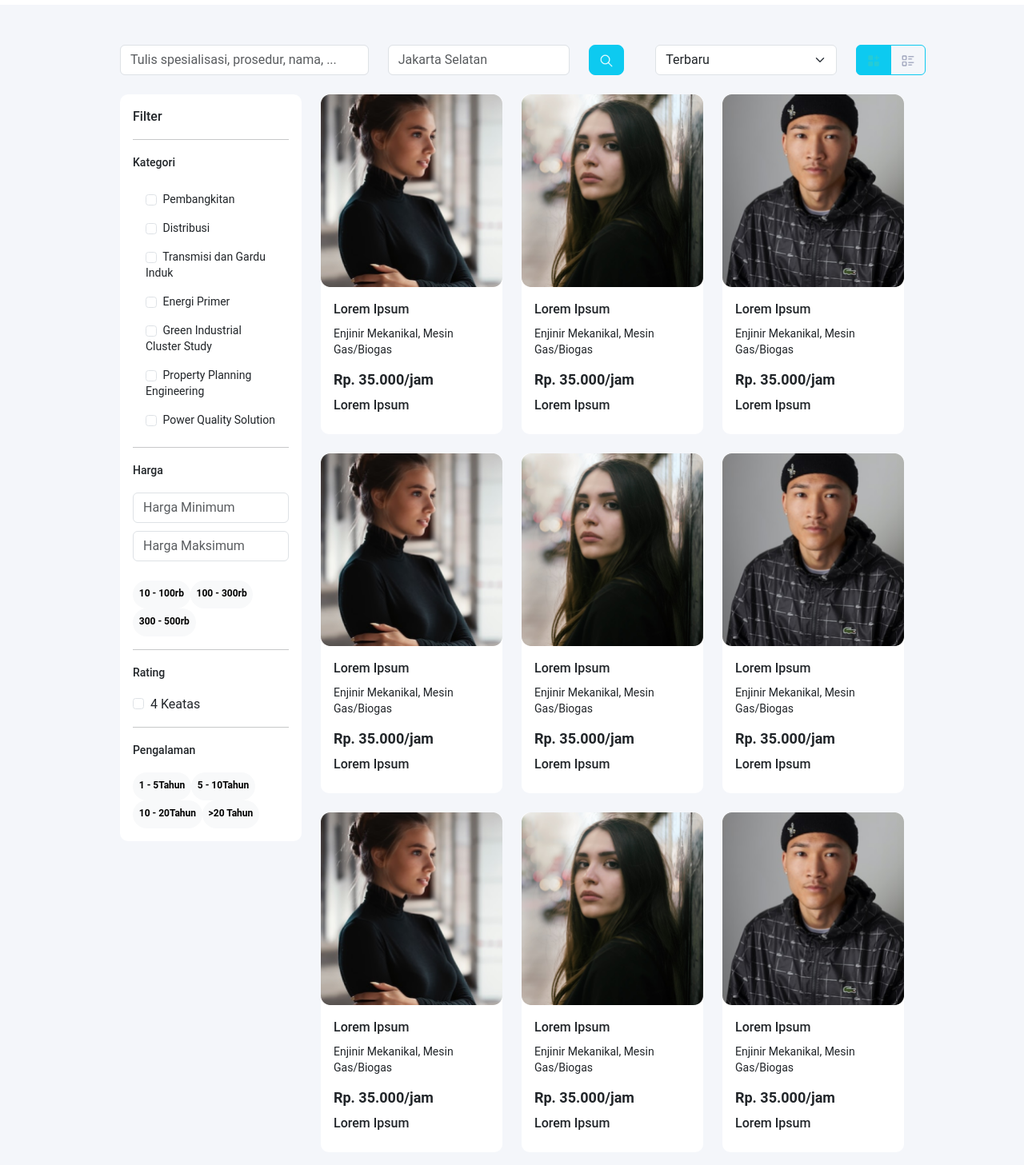
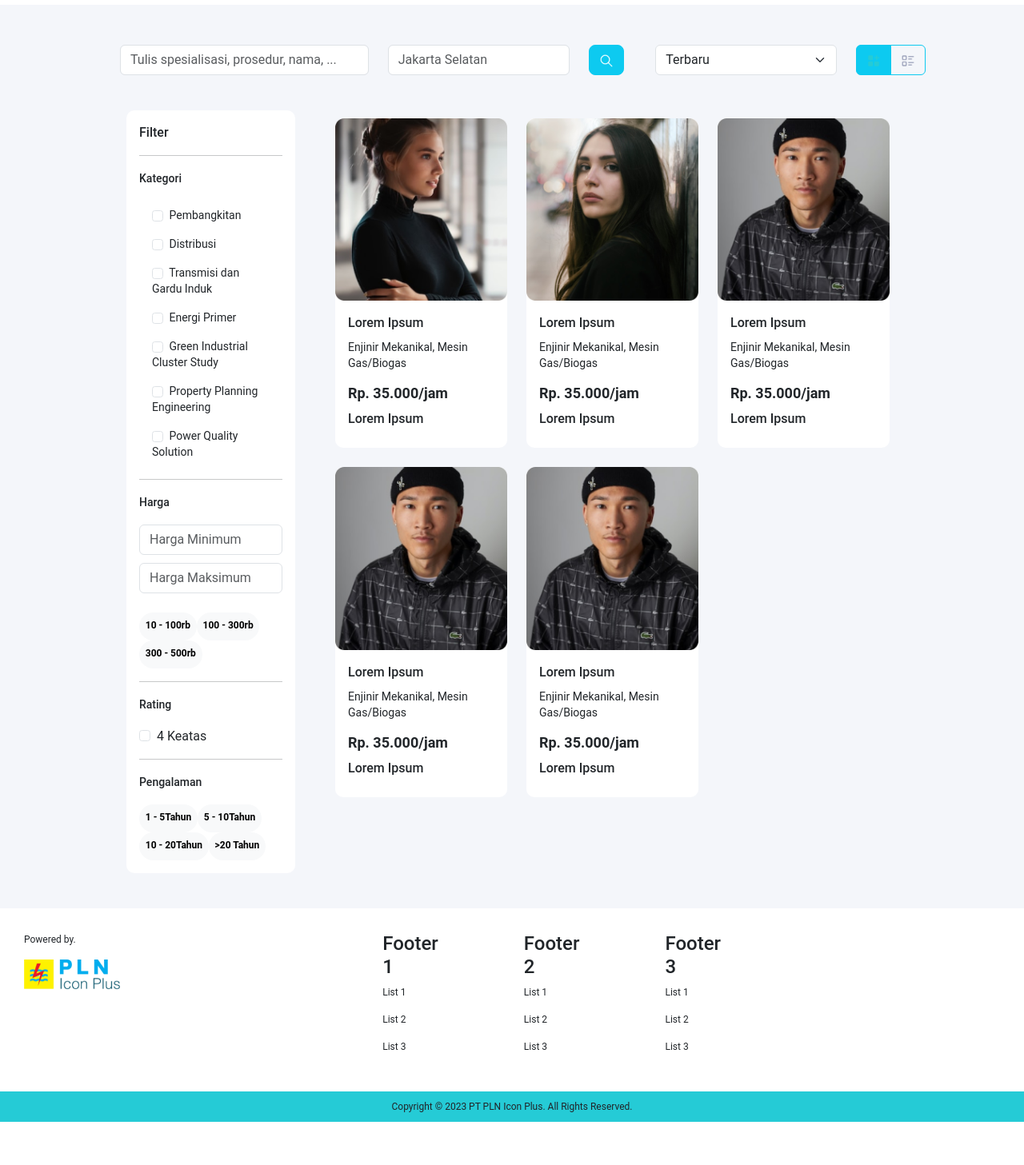
Before and after one commit to rizkybor/konsultrik-webapp, a Vue app in the folder konsultrik/: page /marketplace in a window 1280 px wide. Shown: the part 53-1510 px from the top of the page at 80% size. After the commit the page ends 1456 px from the top, so only its background shows below. Built offline with nearby package versions, Linux system fonts and the light colour scheme.

Commit message:
Update styling marketplace

```diff
--- a/konsultrik/src/assets/main.css
+++ b/konsultrik/src/assets/main.css
@@ -179,6 +179,10 @@ justify-content: center;
   }
 }
 
+@media (min-width: 768px) {
+
+}
+
 @media (max-width: 767px) {
   .card {
     position: static; /* Mengubah posisi menjadi statis */
@@ -219,7 +223,6 @@ justify-content: center;
     align-items: center;
   }
 
-
 }
 
 @media (min-width: 1024px) {
--- a/konsultrik/src/views/Marketplace.vue
+++ b/konsultrik/src/views/Marketplace.vue
@@ -90,7 +90,7 @@
     <!-- CARD  -->
     <div class="row">
       <!-- SIDEBAR SEARCH  -->
-      <div class="col-3">
+      <div class="col-3" style="padding: 20px;">
         <div
           class="card mb-4"
           style="border: none; border-radius: 10px; align-items: center"
@@ -245,9 +245,102 @@
           </div>
         </div>
       </div>
-      <div class="col-9">
+      <div class="col-9" style="padding: 30px;">
         <!-- CARD COLLECT -->
         <div class="row">
+          <div class="col-md-4 col-6">
+            <div
+              class="card mb-4"
+              style="border: none; border-radius: 10px; align-items: center"
+            >
+              <img
+                src="../assets/img/Rectangle 198.png"
+                class="card-img-top"
+                alt="Gambar 1"
+              />
+              <div class="card-body">
+                <h5 class="card-title">Lorem Ipsum</h5>
+                <p class="card-text">Enjinir Mekanikal, Mesin Gas/Biogas</p>
+                <h6 class="card-text-2">Rp. 35.000/jam</h6>
+                <p class="card-title">Lorem Ipsum</p>
+              </div>
+            </div>
+          </div>
+          <div class="col-md-4 col-6">
+            <div
+              class="card mb-4"
+              style="border: none; border-radius: 10px; align-items: center"
+            >
+              <img
+                src="../assets/img/Rectangle 193.png"
+                class="card-img-top"
+                alt="Gambar 1"
+              />
+              <div class="card-body">
+                <h5 class="card-title">Lorem Ipsum</h5>
+                <p class="card-text">Enjinir Mekanikal, Mesin Gas/Biogas</p>
+                <h6 class="card-text-2">Rp. 35.000/jam</h6>
+                <p class="card-title">Lorem Ipsum</p>
+              </div>
+            </div>
+          </div>
+          <div class="col-md-4 col-6">
+            <div
+              class="card mb-4"
+              style="border: none; border-radius: 10px; align-items: center"
+            >
+              <img
+                src="../assets/img/Rectangle 200.png"
+                class="card-img-top"
+                alt="Gambar 1"
+              />
+              <div class="card-body">
+                <h5 class="card-title">Lorem Ipsum</h5>
+                <p class="card-text">Enjinir Mekanikal, Mesin Gas/Biogas</p>
+                <h6 class="card-text-2">Rp. 35.000/jam</h6>
+                <p class="card-title">Lorem Ipsum</p>
+              </div>
+            </div>
+          </div>
+          <div class="col-md-4 col-6">
+            <div
+              class="card mb-4"
+              style="border: none; border-radius: 10px; align-items: center"
+            >
+              <img
+                src="../assets/img/Rectangle 200.png"
+                class="card-img-top"
+                alt="Gambar 1"
+              />
+              <div class="card-body">
+                <h5 class="card-title">Lorem Ipsum</h5>
+                <p class="card-text">Enjinir Mekanikal, Mesin Gas/Biogas</p>
+                <h6 class="card-text-2">Rp. 35.000/jam</h6>
+                <p class="card-title">Lorem Ipsum</p>
+              </div>
+            </div>
+          </div>
+          <div class="col-md-4 col-6">
+            <div
+              class="card mb-4"
+              style="border: none; border-radius: 10px; align-items: center"
+            >
+              <img
+                src="../assets/img/Rectangle 200.png"
+                class="card-img-top"
+                alt="Gambar 1"
+              />
+              <div class="card-body">
+                <h5 class="card-title">Lorem Ipsum</h5>
+                <p class="card-text">Enjinir Mekanikal, Mesin Gas/Biogas</p>
+                <h6 class="card-text-2">Rp. 35.000/jam</h6>
+                <p class="card-title">Lorem Ipsum</p>
+              </div>
+            </div>
+          </div>
+        </div>
+
+        <!-- <div class="row">
           <div class="col-4">
             <div
               class="card mb-4"
@@ -302,9 +395,10 @@
               </div>
             </div>
           </div>
-        </div>
+        </div> -->
 
-        <div class="row">
+
+        <!-- <div class="row">
           <div class="col-4">
             <div
               class="card mb-4"
@@ -359,65 +453,7 @@
               </div>
             </div>
           </div>
-        </div>
-
-
-        <div class="row">
-          <div class="col-4">
-            <div
-              class="card mb-4"
-              style="border: none; border-radius: 10px; align-items: center"
-            >
-              <img
-                src="../assets/img/Rectangle 198.png"
-                class="card-img-top"
-                alt="Gambar 1"
-              />
-              <div class="card-body">
-                <h5 class="card-title">Lorem Ipsum</h5>
-                <p class="card-text">Enjinir Mekanikal, Mesin Gas/Biogas</p>
-                <h6 class="card-text-2">Rp. 35.000/jam</h6>
-                <p class="card-title">Lorem Ipsum</p>
-              </div>
-            </div>
-          </div>
-          <div class="col-4">
-            <div
-              class="card mb-4"
-              style="border: none; border-radius: 10px; align-items: center"
-            >
-              <img
-                src="../assets/img/Rectangle 193.png"
-                class="card-img-top"
-                alt="Gambar 1"
-              />
-              <div class="card-body">
-                <h5 class="card-title">Lorem Ipsum</h5>
-                <p class="card-text">Enjinir Mekanikal, Mesin Gas/Biogas</p>
-                <h6 class="card-text-2">Rp. 35.000/jam</h6>
-                <p class="card-title">Lorem Ipsum</p>
-              </div>
-            </div>
-          </div>
-          <div class="col-4">
-            <div
-              class="card mb-4"
-              style="border: none; border-radius: 10px; align-items: center"
-            >
-              <img
-                src="../assets/img/Rectangle 200.png"
-                class="card-img-top"
-                alt="Gambar 1"
-              />
-              <div class="card-body">
-                <h5 class="card-title">Lorem Ipsum</h5>
-                <p class="card-text">Enjinir Mekanikal, Mesin Gas/Biogas</p>
-                <h6 class="card-text-2">Rp. 35.000/jam</h6>
-                <p class="card-title">Lorem Ipsum</p>
-              </div>
-            </div>
-          </div>
-        </div>
+        </div> -->
 
       </div>
     </div>
```
